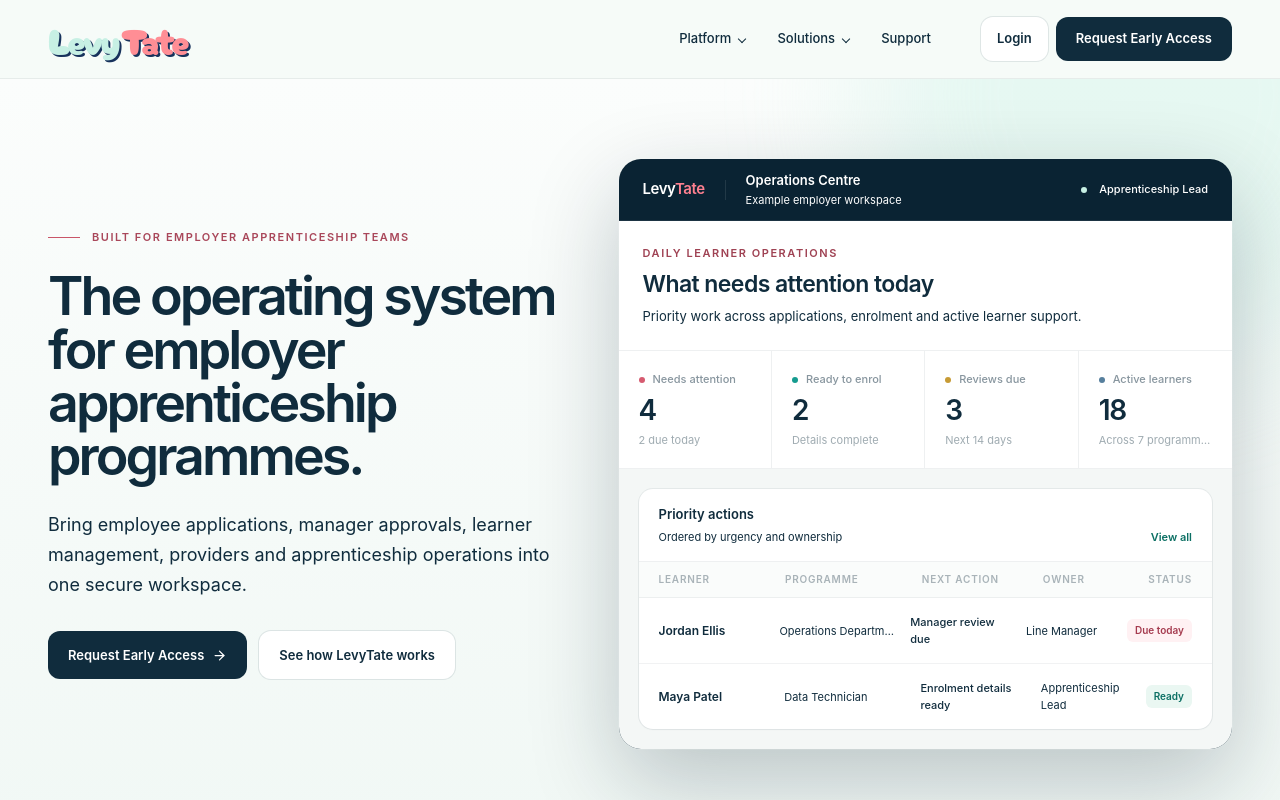
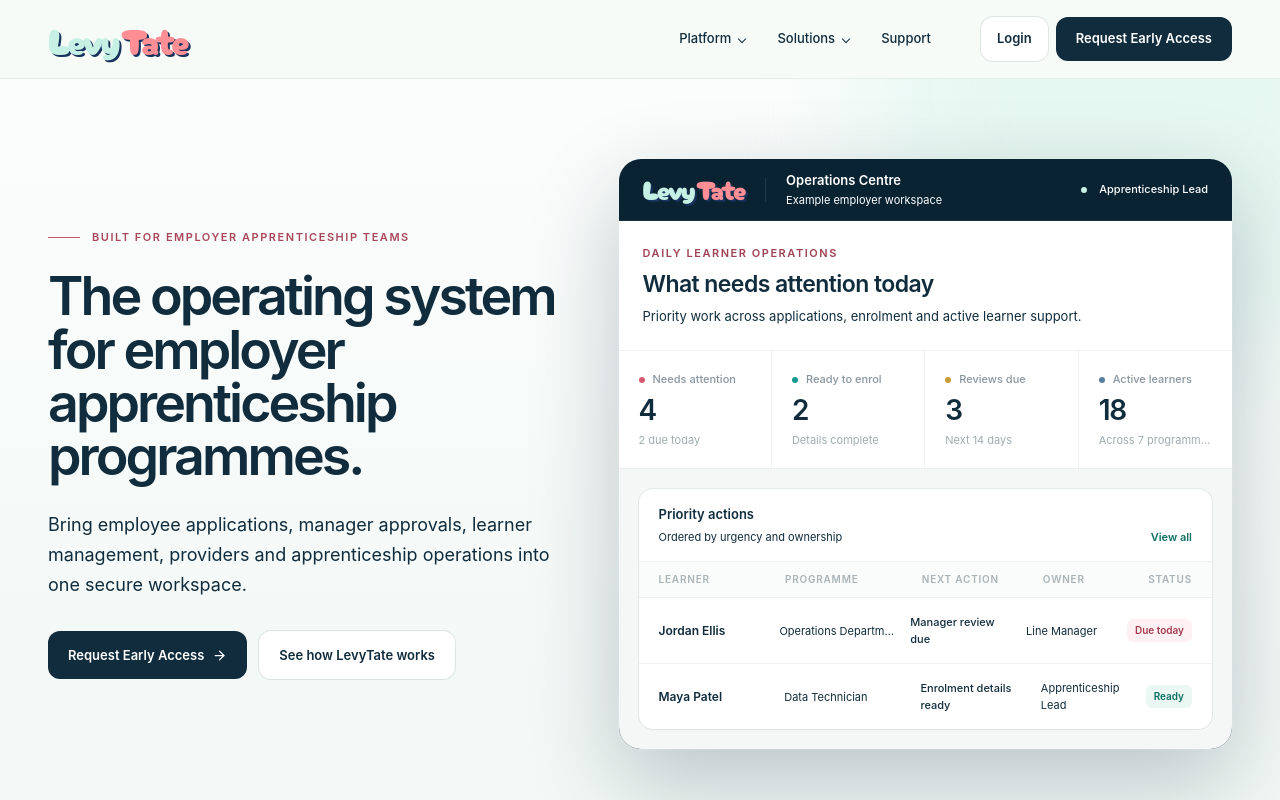
Before and after one commit to jamesevelynross1-sketch/levytate-wren, a Next.js app: page /levytate in a window 1280 px wide. Shown: the top 800 px of the page. Built offline with nearby package versions, Linux system fonts and the light colour scheme.

Commit message:
Use official LevyTate branding across public product visuals

```diff
--- a/components/levytate-public/OperationsCentrePreview.tsx
+++ b/components/levytate-public/OperationsCentrePreview.tsx
@@ -1,3 +1,5 @@
+import { LevyTateLogo } from "@/components/levytate-demo/PlatformShell";
+
 const summaryItems = [
   { label: "Needs attention", value: "4", context: "2 due today", tone: "bg-[#d65b70]" },
   { label: "Ready to enrol", value: "2", context: "Details complete", tone: "bg-[#159b8f]" },
@@ -39,11 +41,11 @@ export function OperationsCentrePreview({ detailed = false }: { detailed?: boole
   return (
     <div className="min-w-0 overflow-hidden rounded-[22px] bg-[#0a2333] text-white shadow-[0_32px_90px_rgba(9,31,45,0.24)] ring-1 ring-white/10">
       <div className="flex min-h-[62px] items-center justify-between gap-5 border-b border-white/[0.08] px-5 sm:px-6">
-        <div className="flex min-w-0 items-center gap-5">
-          <p className="shrink-0 text-[15px] font-semibold tracking-[-0.03em]">
-            <span className="text-white">Levy</span><span className="text-[#ff8090]">Tate</span>
-          </p>
-          <span className="hidden h-5 w-px bg-white/10 sm:block" aria-hidden="true" />
+        <div className="flex min-w-0 items-center gap-4 sm:gap-5">
+          <div className="flex shrink-0 items-center py-3" aria-hidden="true">
+            <LevyTateLogo className="[--levytate-logo-size:1.55rem] sm:[--levytate-logo-size:1.65rem]" />
+          </div>
+          <span className="h-6 w-px shrink-0 bg-white/10" aria-hidden="true" />
           <div className="min-w-0">
             <p className="truncate text-[13px] font-semibold text-white/92">Operations Centre</p>
             <p className="mt-0.5 text-[11px] text-white/42">Example employer workspace</p>
```
